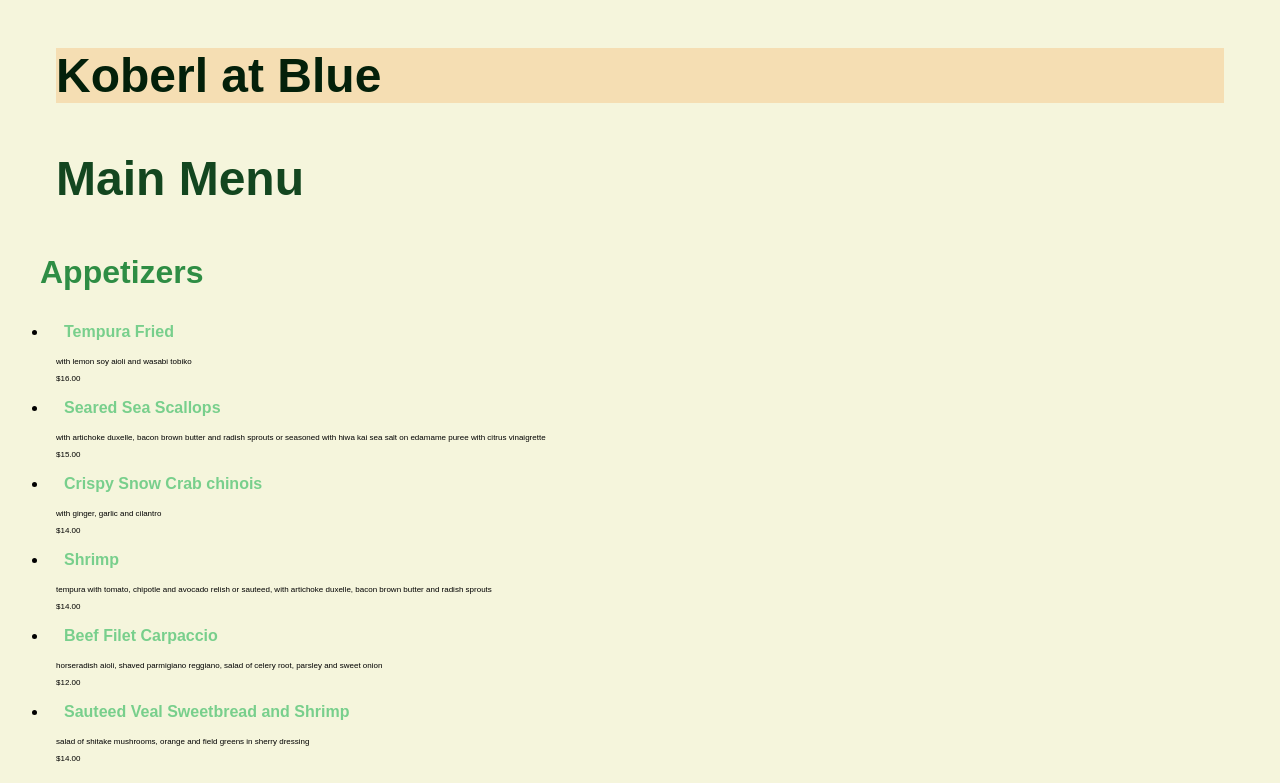
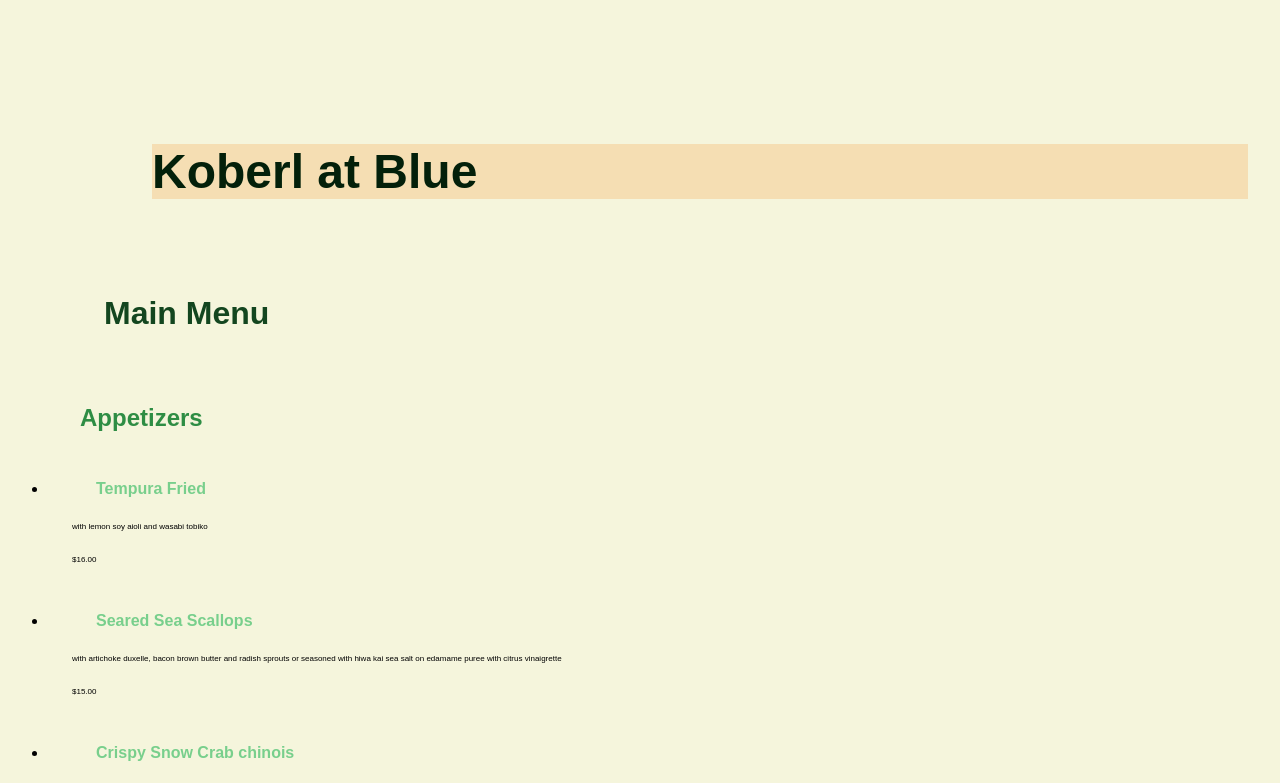
Before and after one commit to chsaunde/chsaunde.github.io, a plain HTML site: page grc338/restaurantmenucss/index.html in a window 1280 px wide. Shown: the top 783 px of the page. Drawn offline with Linux system fonts and the light colour scheme.

Commit message:
Update style.css

```diff
--- a/grc338/restaurantmenucss/style.css
+++ b/grc338/restaurantmenucss/style.css
@@ -4,32 +4,32 @@ body{
 
 }
 h1{
-    margin: 1em;
+    margin: 3em 0.5em 0.5em 3em;
     color:rgb(3, 32, 10);
     font-size: 3em;
     background-color: wheat;
     font-family: sans-serif;
 }
 h2{
-    margin: 1em;
+    margin: 3em 0.5em 0.5em 3em;
     color:rgb(19, 70, 31);
-    font-size: 3em;
+    font-size: 2em;
     font-family: sans-serif;
 }
 h3{
-    margin: 1em;
+    margin: 3em 0.5em 0.5em 3em;
     color:rgb(46, 141, 68);
-    font-size: 2em;
+    font-size: 1.5em;
     font-family: sans-serif;
 }
 h4{
-    margin: 1em;
+    margin: 3em 0.5em 0.5em 3em;
     color:rgb(120, 207, 140);
     font-size: 1em;
     font-family: sans-serif;
 }
 p{
-    margin: 1em;
+    margin: 3em 0.5em 0.5em 3em;
     color:black;
     font-size: 0.5em;
     font-family: sans-serif;
```
